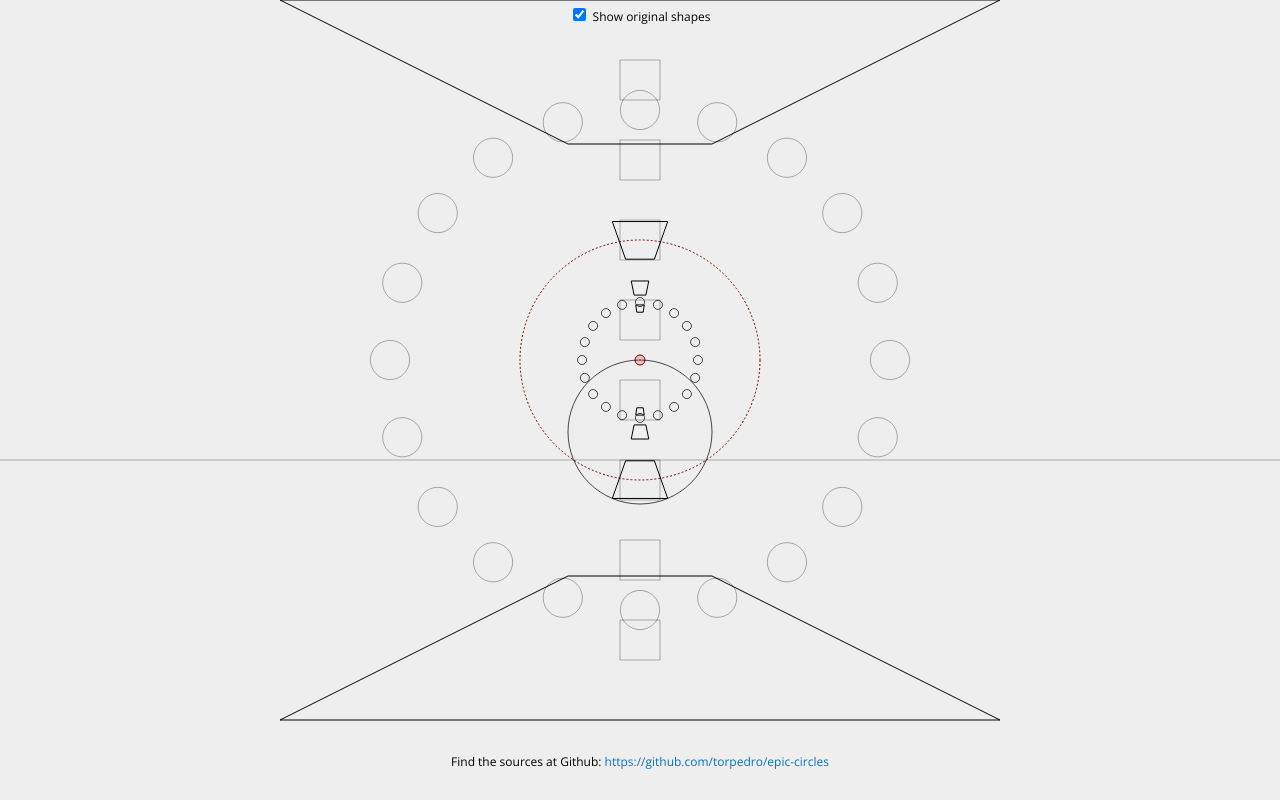
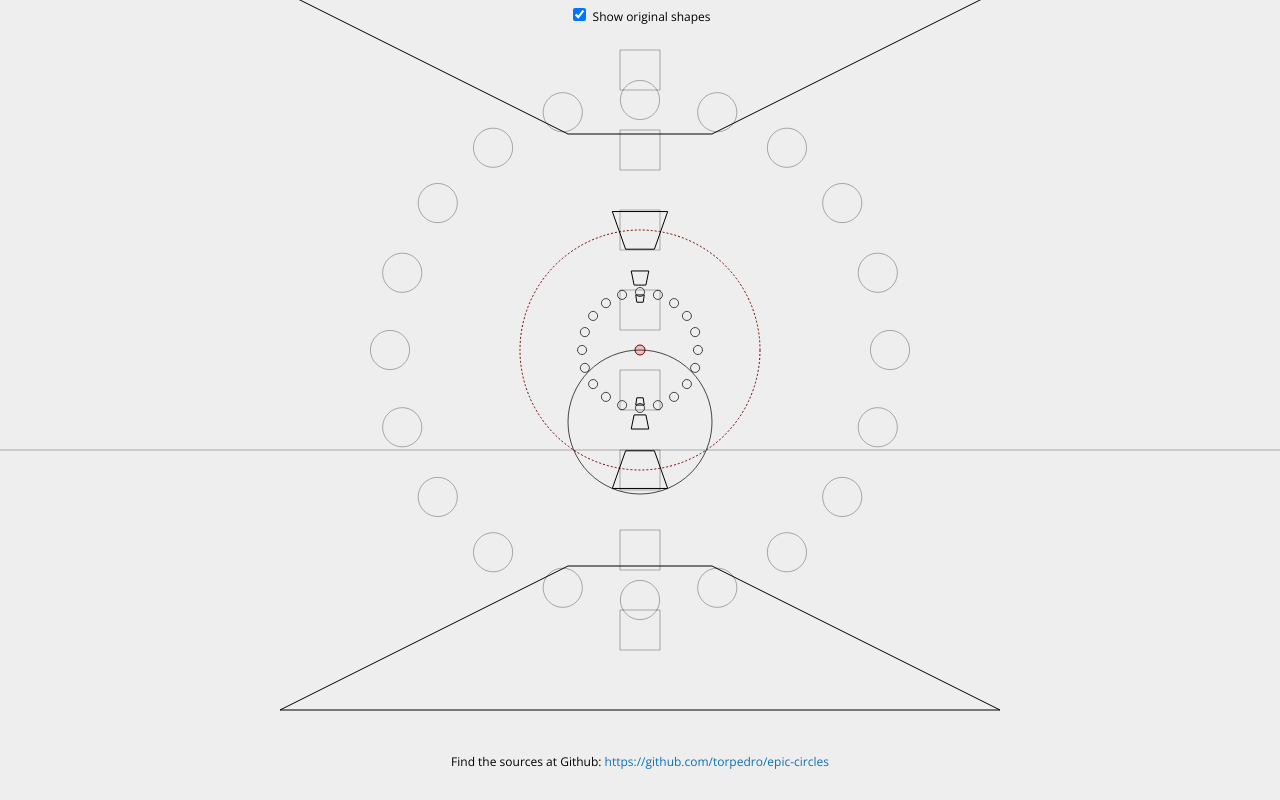
Before and after one commit to torpedro/epic-circles, a plain HTML site: page index.html in a window 1280 px wide. Drawn offline with nearby package versions, Linux system fonts and the light colour scheme.

Commit message:
improved translation transform

```diff
--- a/js/canvas.js
+++ b/js/canvas.js
@@ -4,8 +4,8 @@ var Canvas = xbase.Class.extend({
 	init: function() {
 		var self = this;
 		this.scale = 1.0;
-		this.transformX = "50vw";
-		this.transformY = "45vh";
+		this.transformX = $(window).width() / 2;
+		this.transformY = $(window).height() / 2 - 50;
 		this._canvas = document.querySelector('.canvas');
 
 		this._svg = d3.select(this._canvas).append('svg')
@@ -13,8 +13,6 @@ var Canvas = xbase.Class.extend({
 			.attr('height', '100%');
 
 		this._g = this._svg.append('g');
-
-		this._origin = d3adapter.circle(this._g, 0, 0, 0).style('visibility', 'hidden');
 		this._g.convertScreen = function() {
 			return self.convertScreen.apply(self, arguments);
 		}
@@ -42,14 +40,18 @@ var Canvas = xbase.Class.extend({
 
 	increaseScaleByPerc: function(deltaPerc) {
 		this.scale = Math.round(100 * this.scale * (1.0 + deltaPerc)) / 100;
-		console.log(this.scale);
+		// console.log(this.scale);
 		this._applyTransform();
 	},
 
 
 	_applyTransform: function() {
-		var transform = 'translate(' + this.transformX + ', ' + this.transformY + ') scale(' + this.scale + ')';
+		var translate = 'translate(' + this.transformX + 'px, ' + this.transformY + 'px)';
+		var scale = 'scale(' + this.scale + ')';
+		var transform = translate + ' ' + scale;
+
 		this._g.style('transform', transform);
+
 		this._g.selectAll('circle').style('stroke-width', 1/this.scale + 'px');
 		this._g.selectAll('line').style('stroke-width', 1/this.scale + 'px');
 		this._g.selectAll('polygon').style('stroke-width', 1/this.scale + 'px');
@@ -57,8 +59,8 @@ var Canvas = xbase.Class.extend({
 
 
 	convertScreen: function(x, y) {
-		x -= this._origin[0][0].getBoundingClientRect().left;
-		y -= this._origin[0][0].getBoundingClientRect().top;
+		x -= this.transformX;
+		y -= this.transformY;
 		x /= this.scale;
 		y /= this.scale;
 		return {
```
Also changed, not shown: epic-circles.html (+2 -1 lines).
